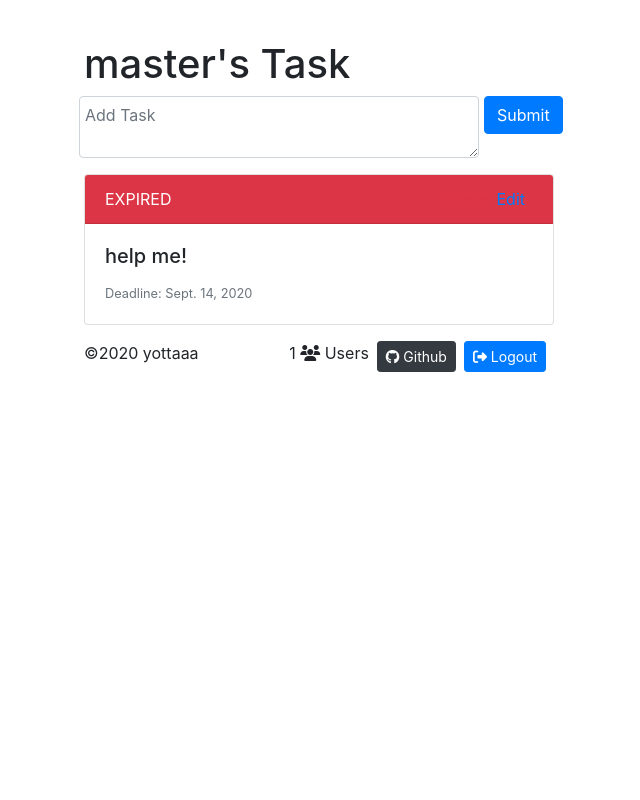
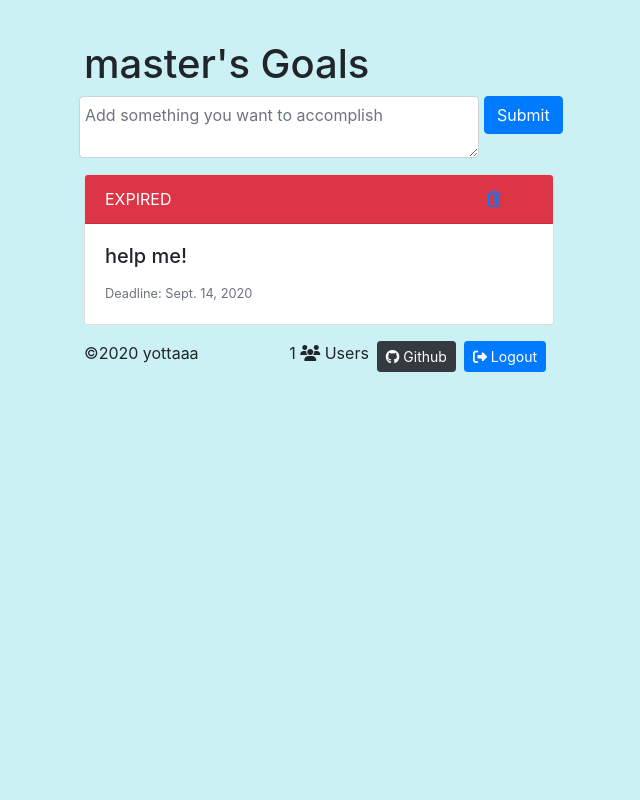
Before and after one commit to yottaaa/todowithdeadline, a Django app: page /todo/ in a window 1280 px wide. Shown: the whole page, without its empty margins (321-961 px from the left). Run offline with Django 3.2, Linux system fonts and the light colour scheme; a user stored in the database is signed in; data comes from the database, SQL or seed files in the repository; some libraries are stand-ins or nearby versions.

Commit message:
change color bg, icons and contents

```diff
--- a/todoapp/static/todoapp/base.css
+++ b/todoapp/static/todoapp/base.css
@@ -2,7 +2,7 @@ html, body {
     height: 100%;
 }
 body {
-    background-color: #ffffff;
+    background-color: #cbf1f5;
     display: -ms-flexbox;
     flex-direction: column;
     display: flex;
--- a/todoapp/templates/todoapp/index.html
+++ b/todoapp/templates/todoapp/index.html
@@ -6,11 +6,11 @@
         {% else %}
         <div style="width: 100%; max-width: 500px;">
             <div class="col-12">
-                <h1>{{ request.user.username }}'s Task</h1>
+                <h1>{{ request.user.username }}'s Goals</h1>
                 <form action="{% url 'addtask' %}" method="POST" class="form">
                     {% csrf_token %}
                     <div class="form-row">
-                        <textarea class="form-control col-10 mb-3" name='task' placeholder="Add Task" style="width: 100%;"></textarea>
+                        <textarea class="form-control col-10 mb-3" name='task' placeholder="Add something you want to accomplish" style="width: 100%;"></textarea>
                         <div class="form-group col-2">
                             <input class="btn btn-primary" type="submit">
                         </div>
@@ -22,8 +22,12 @@
                     {% for task in tasks reversed %}
                         <div class="card mb-3">
                             <div class="card-header {% if task.status == 'COMPLETE' %}text-white bg-success{% elif task.status == 'EXPIRED' %}text-white bg-danger{% endif %}">{{ task.status }}
-                            <a class="text-primary mr-2 float-right" href="{% url 'edittask' task.id %}">Edit</a>
-                            <a class="text-danger mr-2 float-right" href="{% url 'deletetask' task.id %}">Delete</a>
+                            <a class="text-danger mr-2 float-right" href="{% url 'deletetask' task.id %}">
+                                <i class="far fa-edit"></i>
+                            </a>
+                            <a class="text-primary mr-2 float-right" href="{% url 'edittask' task.id %}">
+                                <i class="far fa-trash-alt"></i>
+                            </a>
                             </div>
                             <div class="card-body">
                                 <h5 class="card-title">{{ task.tasks }}</h5>
```
